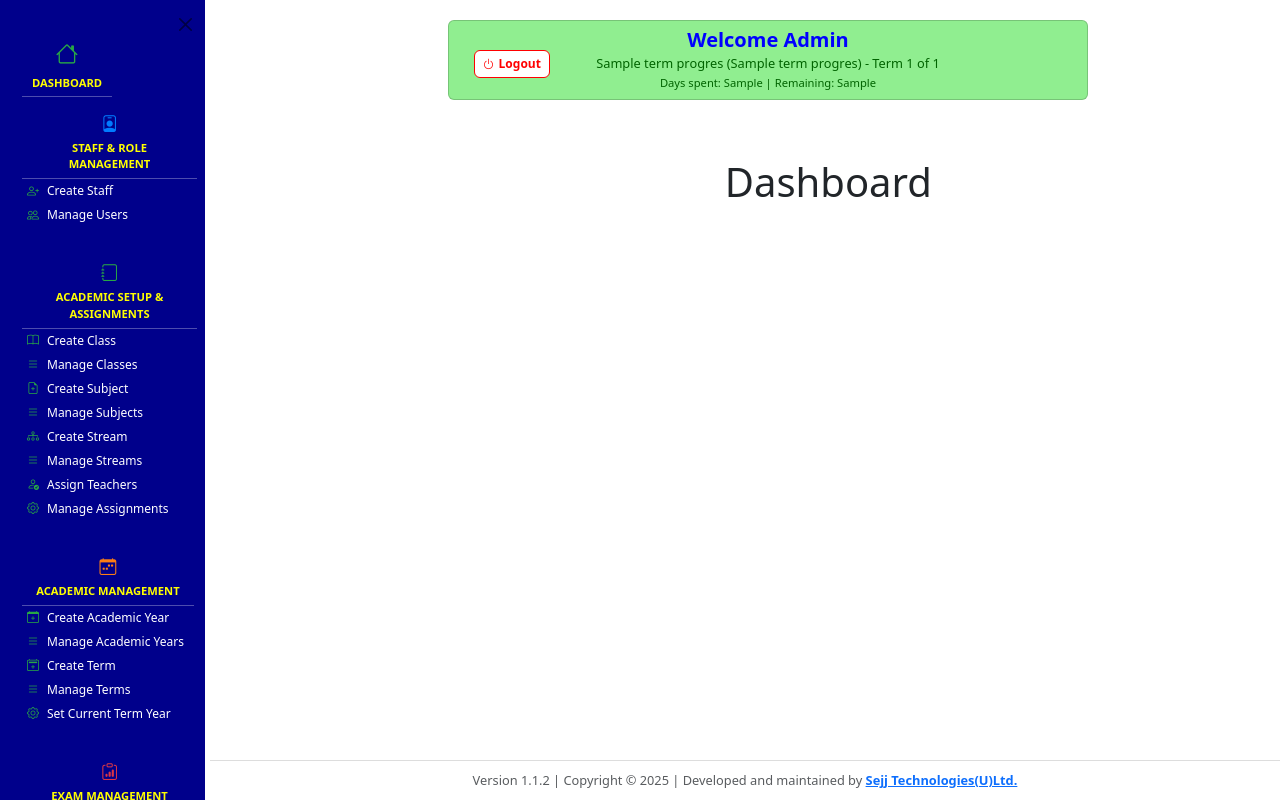
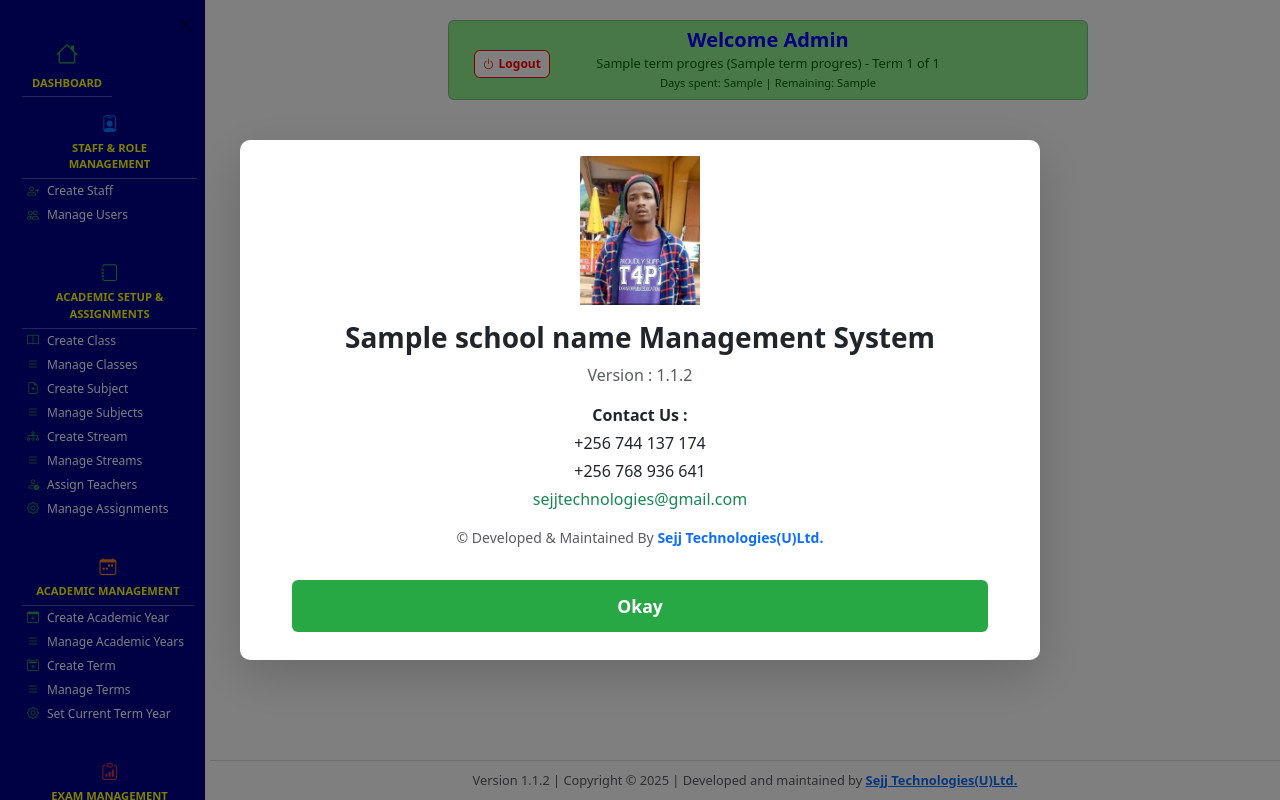
Before and after one commit to sejjtechnologies/brightfuture_p-s, a Flask app: template templates/admin/dashboard.html in a window 1280 px wide. Run offline with Flask 3, Linux system fonts and the light colour scheme; the template is opened without the code that fills it: most values are stand-ins (such as "Sample title", 1, 10 or a date in 2020); some libraries are stand-ins or nearby versions.

Commit message:
:hjdhfghfgrgdghdhy

```diff
--- a/app.py
+++ b/app.py
@@ -141,6 +141,11 @@ from routes.auth_routes import auth_bp
 from routes.admin_routes import admin_bp
 from routes.secretary_routes import secretary_bp
 from routes.parent_routes import parent_bp
+
+@app.context_processor
+def inject_version():
+    return {'version': '1.1.2'}
+
 app.register_blueprint(auth_bp)
 app.register_blueprint(admin_bp)
 app.register_blueprint(secretary_bp)
--- a/templates/admin/dashboard.html
+++ b/templates/admin/dashboard.html
@@ -1072,6 +1072,6 @@
       };
     </script>
     <script src="https://cdn.jsdelivr.net/npm/bootstrap@5.3.0/dist/js/bootstrap.bundle.min.js"></script>
-    {% include 'footer.html' %}
+    {% include 'welcome_modal.html' %} {% include 'footer.html' %}
   </body>
 </html>
--- a/templates/footer.html
+++ b/templates/footer.html
@@ -23,7 +23,7 @@
     }
   </style>
   <p class="mb-0 text-muted footer-text">
-    Version 1.1.2 | Copyright © 2025 | Developed and maintained by
+    Version {{ version }} | Copyright © 2025 | Developed and maintained by
     <a href="/developer" class="text-primary fw-bold"
       >Sejj Technologies(U)Ltd.</a
     >
--- a/templates/parent/dashboard.html
+++ b/templates/parent/dashboard.html
@@ -645,6 +645,6 @@
     </script>
 
     <script src="https://cdn.jsdelivr.net/npm/bootstrap@5.3.0/dist/js/bootstrap.bundle.min.js"></script>
-    {% include 'footer.html' %}
+    {% include 'welcome_modal.html' %} {% include 'footer.html' %}
   </body>
 </html>
--- a/templates/secretary/dashboard.html
+++ b/templates/secretary/dashboard.html
@@ -505,6 +505,6 @@
       }
     </script>
     <script src="https://cdn.jsdelivr.net/npm/bootstrap@5.3.0/dist/js/bootstrap.bundle.min.js"></script>
-    {% include 'footer.html' %}
+    {% include 'welcome_modal.html' %} {% include 'footer.html' %}
   </body>
 </html>
--- /dev/null
+++ b/templates/welcome_modal.html
@@ -0,0 +1,114 @@
+<!-- Welcome Modal -->
+<div
+  class="modal fade"
+  id="welcomeModal"
+  tabindex="-1"
+  aria-labelledby="welcomeModalLabel"
+  aria-hidden="true"
+>
+  <div class="modal-dialog modal-dialog-centered modal-lg">
+    <div class="modal-content border-0 shadow-lg" style="border-radius: 10px">
+      <!-- Modal Body -->
+      <div class="modal-body text-center px-5 py-3">
+        <!-- Logo -->
+        <img
+          src="{{ url_for('static', filename='logo.png') }}"
+          alt="Logo"
+          class="mb-3"
+          style="max-width: 120px"
+        />
+
+        <!-- Title -->
+        <h3 class="fw-bold mb-2" id="welcomeModalLabel">
+          {{ school_name }} Management System
+        </h3>
+
+        <!-- Version -->
+        <p class="text-muted mb-3">Version : {{ version }}</p>
+
+        <!-- Contact Info -->
+        <p class="mb-1"><strong>Contact Us :</strong></p>
+        <p class="mb-1">+256 744 137 174</p>
+        <p class="mb-1">+256 768 936 641</p>
+        <p class="mb-3">
+          <a
+            href="mailto:sejjtechnologies@gmail.com"
+            class="text-success text-decoration-none"
+            >sejjtechnologies@gmail.com</a
+          >
+        </p>
+
+        <!-- Developer Info -->
+        <p class="mb-0 text-muted small">
+          © Developed &amp; Maintained By
+          <a
+            href="/developer"
+            class="text-primary fw-bold text-decoration-none"
+          >
+            Sejj Technologies(U)Ltd.
+          </a>
+        </p>
+      </div>
+
+      <!-- Modal Footer -->
+      <div class="modal-footer border-0 px-5 pb-4">
+        <button
+          type="button"
+          class="btn w-100 text-white fw-bold"
+          data-bs-dismiss="modal"
+          style="
+            background-color: #28a745;
+            border-radius: 6px;
+            padding: 12px;
+            font-size: 1.1rem;
+          "
+        >
+          Okay
+        </button>
+      </div>
+    </div>
+  </div>
+</div>
+
+<script>
+  // Function to show welcome modal
+  function showWelcomeModal() {
+    console.log("Attempting to show welcome modal");
+    if (
+      typeof bootstrap !== "undefined" &&
+      typeof bootstrap.Modal !== "undefined"
+    ) {
+      console.log("Bootstrap available, showing modal");
+      var welcomeModal = new bootstrap.Modal(
+        document.getElementById("welcomeModal"),
+        {
+          backdrop: "static",
+          keyboard: false,
+        }
+      );
+      welcomeModal.show();
+      console.log("Modal show called");
+
+      document
+        .getElementById("welcomeModal")
+        .addEventListener("hidden.bs.modal", function () {
+          localStorage.setItem("welcomeModalDismissed", "true");
+          console.log("Modal dismissed");
+        });
+    } else {
+      console.log("Bootstrap not available, retrying in 100ms");
+      setTimeout(showWelcomeModal, 100);
+    }
+  }
+
+  // Wait for DOM and then Bootstrap
+  if (document.readyState === "loading") {
+    document.addEventListener("DOMContentLoaded", function () {
+      console.log("DOM loaded, waiting for Bootstrap");
+      setTimeout(showWelcomeModal, 50);
+    });
+  } else {
+    console.log("DOM already loaded, waiting for Bootstrap");
+    setTimeout(showWelcomeModal, 50);
+  }
+</script>
```
Also changed, not shown: routes/admin_routes.py (+9 -1 lines), routes/parent_routes.py (+10 -1 lines), routes/secretary_routes.py (+10 -1 lines).
